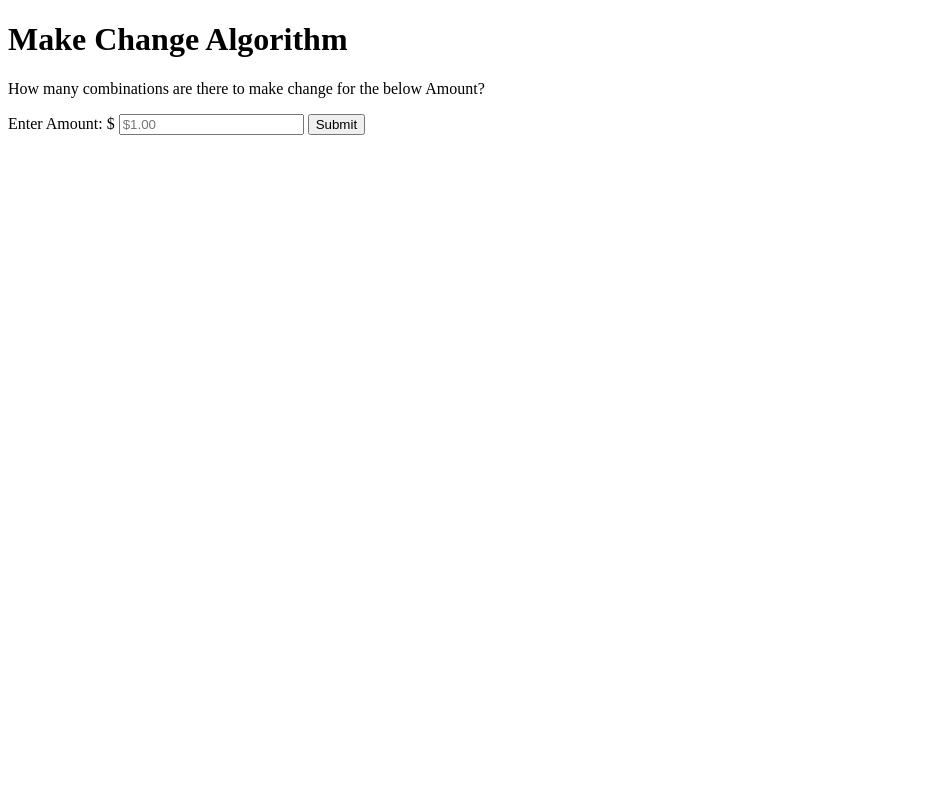
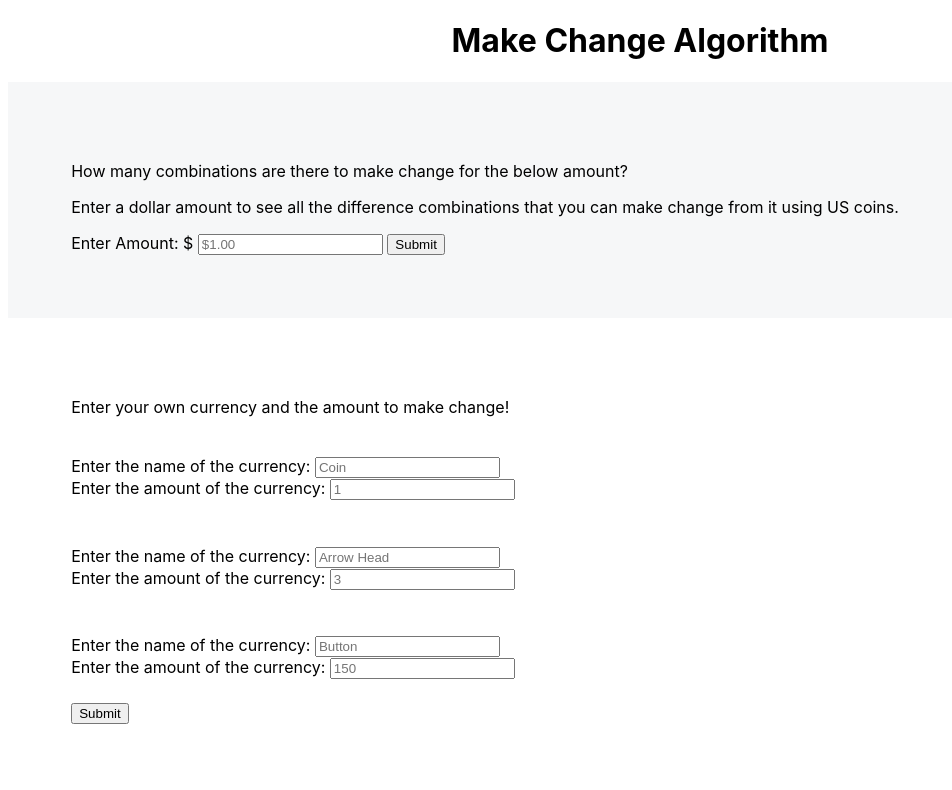
Before and after one commit to samira-estes-garcia/make_change, a plain HTML site: page index.html in a window 1280 px wide. Shown: the whole page, without its empty margins (0-952 px from the left). Drawn offline with nearby package versions, Linux system fonts and the light colour scheme.

Commit message:
added anarchy form with inputs added minimal styling to distinguish different forms

```diff
--- a/index.html
+++ b/index.html
@@ -3,18 +3,47 @@
 <head>
     <meta charset="UTF-8">
     <meta name="viewport" content="width=device-width, initial-scale=1.0">
+    <link rel="stylesheet" href="style.css" >
     <title>Make Change Form</title>
 </head>
 <body>
     <h1>Make Change Algorithm</h1>
-    <p>How many combinations are there to make change for the below Amount?</p>
-    <!-- Make a form to accept input to make change for USD -->
-    <form id="form">
-        <label for="total" name="total">Enter Amount: $</label>
-        <input type="number" name="total" id="total" placeholder="$1.00"/>
-        <input type="submit"/>
-    </form>
-    <!-- Display the result of the calculation -->
+    <div class="us-form">
+        <p>How many combinations are there to make change for the below amount?</p>
+        <p>Enter a dollar amount to see all the difference combinations that you can make change from it using US coins.</p>
+        <!-- Make a form to accept input to make change for USD -->
+        <form id="form-usd">
+            <label for="total" name="total">Enter Amount: $</label>
+            <input type="number" name="total" id="total" placeholder="$1.00"/>
+            <input type="submit"/>
+        </form>
+    </div>
+    <div class="anarchy-form">
+        <!-- Make a form to accept input for types of currency and how much they're worth -->
+        <p>Enter your own currency and the amount to make change!</p>
+        <form id="form-anarchy">
+            <div class="form-section">
+                <label for="input-1-name" name="input-1-name">Enter the name of the currency:</label>
+                <input type="text" name="input-1-name" id="input-1-name" placeholder="Coin" /><br />
+                <label for="input-1-amount" name="input-1-amount">Enter the amount of the currency:</label>
+                <input type="text" name="input-1-amount" id="input-1-amount" placeholder="1" />
+            </div>
+            <div class="form-section">
+                <label for="input-2-name" name="input-2-name">Enter the name of the currency:</label>
+                <input type="text" name="input-2-name" id="input-2-name" placeholder="Arrow Head" /><br />
+                <label for="input-2-amount" name="input-2-amount">Enter the amount of the currency:</label>
+                <input type="text" name="input-2-amount" id="input-2-amount" placeholder="3" />
+            </div>
+            <div class="form-section">
+                <label for="input-3-name" name="input-3-name">Enter the name of the currency:</label>
+                <input type="text" name="input-3-name" id="input-3-name" placeholder="Button" /><br />
+                <label for="input-3-amount" name="input-3-amount">Enter the amount of the currency:</label>
+                <input type="text" name="input-3-amount" id="input-3-amount" placeholder="150" />
+            </div>
+
+            <input type="submit" />
+        </form>
+    </div>
     <script src="https://ajax.googleapis.com/ajax/libs/jquery/3.5.1/jquery.min.js"></script>
     <script src="make_change.js"></script>
 </body>
--- a/make_change.js
+++ b/make_change.js
@@ -1,4 +1,4 @@
-$("#form").submit(function(event){
+$("#form-usd").submit(function(event){
     console.clear();
     event.preventDefault();
 
@@ -34,11 +34,14 @@ $("#form").submit(function(event){
         this.penny = penny;
     }
 
+    //loop through each type of coin to see if coins needed to make a dollar is reached
+    //increment and move to next coin
     for(let q = 0; q <= numQ; q++){
          for(let d = 0; d <= numD; d++){
             for(let n = 0; n <= numN; n++){
               for(let p = 0; p <= numP; p++){
                     if(((q*25) + (d*10) + (n*5) + p ) == totalCents) {
+                        //set individual combo to a coin count obj, push into coinList, increment count
                         let combo = new coinCount(q, d, n, p);
                         coinList.push(combo);
                         count++;
@@ -47,6 +50,9 @@ $("#form").submit(function(event){
             }
         }
     }
+    //console.log count and console.table coinList to format it in a readable way
     console.log(`Count: ${count}`);
     console.table(coinList)
 });
+
+// $(".form-anarchy").submit
--- a/style.css
+++ b/style.css
@@ -0,0 +1,25 @@
+body {
+  font-family: -apple-system, BlinkMacSystemFont, "Segoe UI", Roboto, Oxygen,
+    Ubuntu, Cantarell, "Open Sans", "Helvetica Neue", sans-serif;
+}
+
+h1 {
+  text-align: center;
+}
+
+.us-form {
+  background-color: #f6f7f8;
+  padding: 5%;
+}
+
+.anarchy-form {
+  padding: 5%;
+}
+
+.form-section {
+  padding: 2% 0;
+}
+
+.form-section label {
+  margin-bottom: 2%;
+}
```
